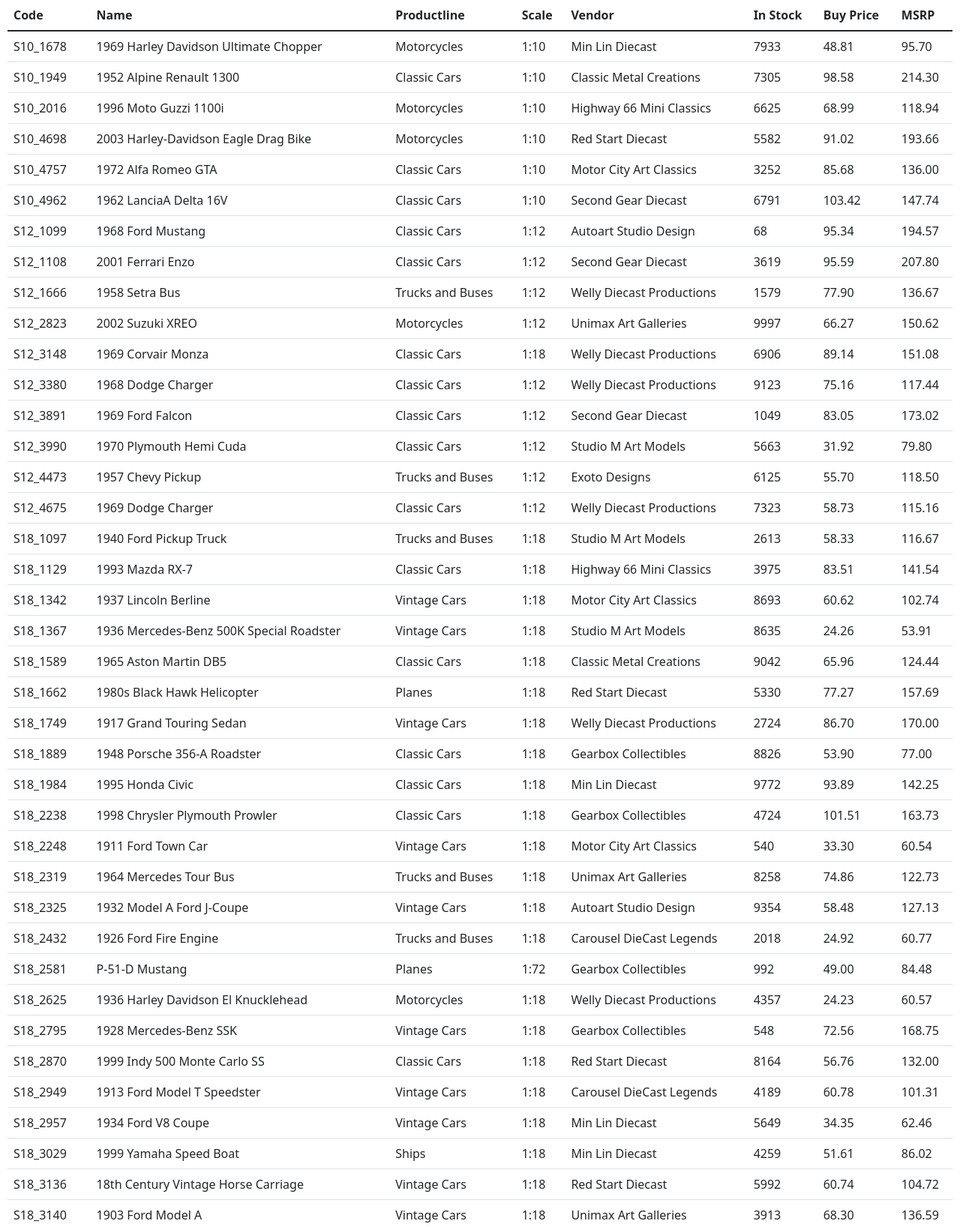
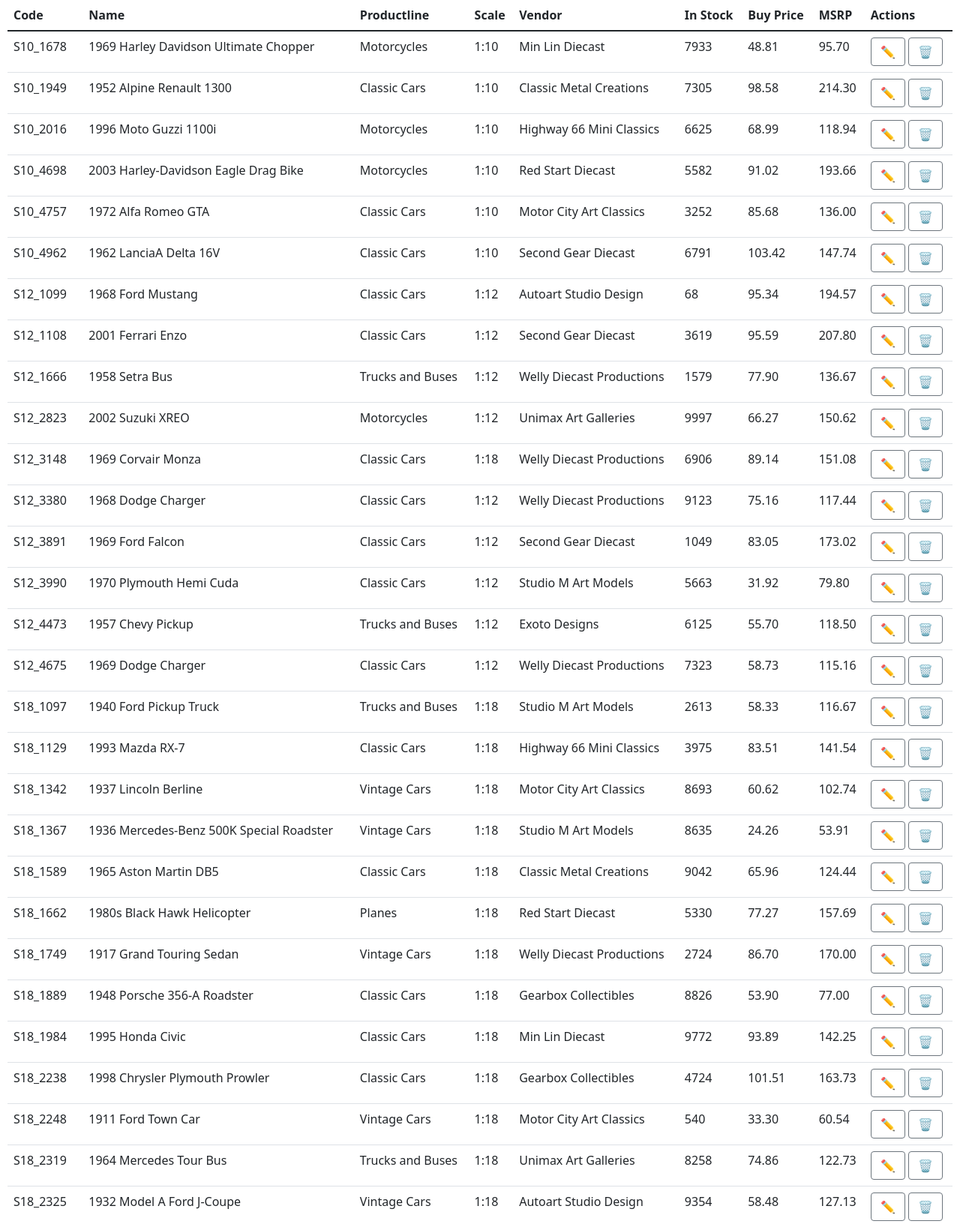
Before and after one commit to SPL21GL/FlaskProject, a Flask app: page /products in a window 1280 px wide. Shown: the part 66-1702 px from the top of the page at 75% size. Run offline with Flask 2, Linux system fonts and the light colour scheme; data comes from the database, SQL or seed files in the repository.

Commit message:
Add Edit and Delete Buttons

```diff
--- a/templates/products.html
+++ b/templates/products.html
@@ -14,6 +14,7 @@
       <th scope="col">In Stock</th>
       <th scope="col">Buy Price</th>
       <th scope="col">MSRP</th>
+      <th scope="col">Actions</th>
     </tr>
   </thead>
   <tbody>
@@ -28,6 +29,10 @@
       <td>{{product.quantityInStock}}</td>
       <td>{{product.buyPrice}}</td>
       <td>{{product.MSRP}}</td>
+      <td>
+        <a class="btn btn-outline-secondary" href="/products/edit?productCode={{product.productCode}}">✏️</a>
+        <a class="btn btn-outline-secondary" href="#" onclick="deleteProduct('{{product.productCode}}'); return false;">🗑️</a>
+      </td>
     </tr>
     {% endfor %}
 
--- a/templates/products_add.html
+++ b/templates/products_add.html
@@ -5,7 +5,7 @@
 <form method="post">
     {{form.csrf_token}}
 
-    {{ form.errors }}
+    <!-- {{ form.errors }} -->
 
     <div class="mb-3">
         <label for="productCode" class="form-label">Code</label>
```
Lines whose indentation alone changed are shown as unchanged.
